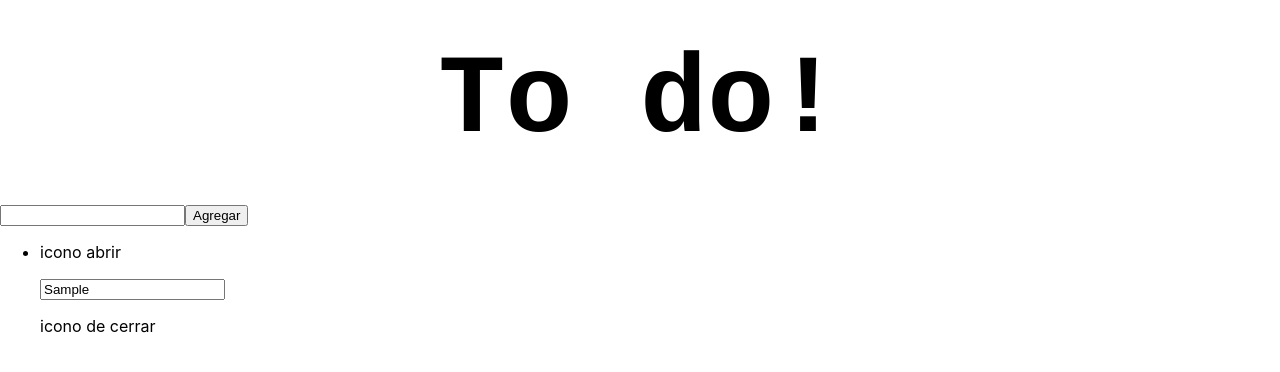
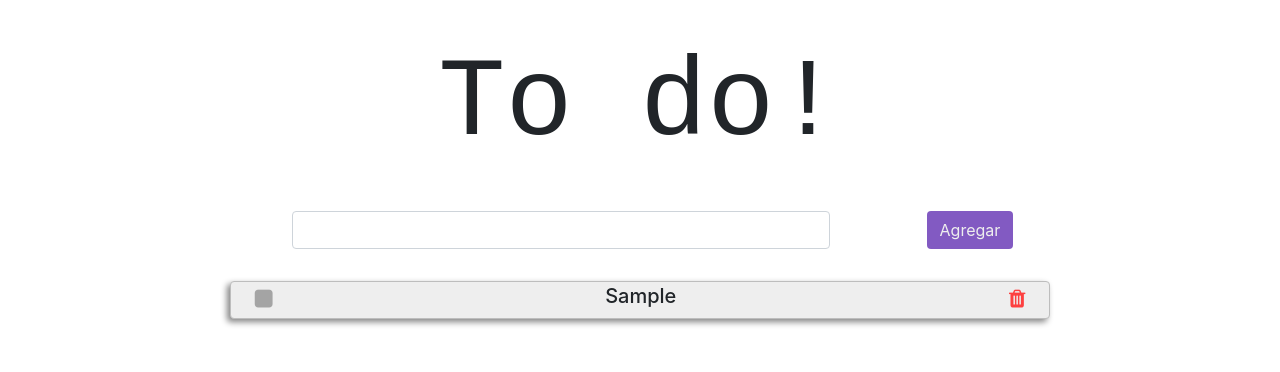
Before and after one commit to HenCor2019/todo-list-with-react, a React (Create React App) app: page / in a window 1280 px wide. Both pictures are taken after typing "Sample" into the empty fields and a click on the button "Agregar". Shown: the top 372 px of the page. Built offline with nearby package versions, Linux system fonts and the light colour scheme.

Commit message:
Add: bootstrap styles and install styled-components
Se agregaron las librerias para darle estilos al todo list, ademas de
agregar las fuentes de iconos
Se dieron estilos a el form de agregar una nueva tarea, las lista y las
tarjetas que contienen a las listas. (sin terminar)

```diff
--- a/package.json
+++ b/package.json
@@ -6,7 +6,10 @@
     "@testing-library/jest-dom": "^5.11.4",
     "@testing-library/react": "^11.1.0",
     "@testing-library/user-event": "^12.1.10",
+    "bootstrap": "^4.5.3",
+    "font-awesome": "^4.7.0",
     "react": "^17.0.1",
+    "react-bootstrap": "^1.4.0",
     "react-dom": "^17.0.1",
     "react-scripts": "4.0.0",
     "styled-components": "^5.2.1",
--- a/src/components/Card.js
+++ b/src/components/Card.js
@@ -1,17 +1,31 @@
 import React from 'react';
+import 'bootstrap/dist/css/bootstrap.min.css';
+import styled from 'styled-components';
+import 'font-awesome/css/font-awesome.min.css';
 
 function Card({ title, id, tasks, setTasks }) {
 
-/* funcionalidad que pienso agregar despues
-    const onUpdateTextTasks = (e) => {
-        const value = e.target.value;
-        console.log(value);
-        const remainsTasks = tasks.map(task => {if(task.todo===value){ task.todo=value; }});
-        setTasks(remainsTasks)
-        console.log(tasks);
+    const unCheck = 'fa fa-square pl-4'
+    const check = 'fa fa-check pl-4'
+
+    const onDoneTask = () => {
+        const state = document.getElementById('state')
+        const currentState = state.className;
+
+        if( currentState.includes(unCheck) ) {
+
+            state.className = check;
+            state.style.color='#825AC2';
+            state.style.fontSize='1.3em';
+
+        } else {
+
+            state.className = unCheck;
+            state.style.color='#A4A4A4';
+            state.style.fontSize='1.3em';
+        }
+
     }
-
-*/
 
     const onDeleteTasks = () => {
          const remainsTasks = tasks.filter( task => task.id !== id )
@@ -19,13 +33,30 @@ function Card({ title, id, tasks, setTasks }) {
 
     }
 
+    const ITrash = styled.i`
+        color: #FD4040;
+        font-size: 1.3em;
+    `;
+
+
+    const IState = styled.i`
+        color: #A4A4A4;
+        font-size: 1.3em;
+    `;
+
+    const Li = styled.li`
+        background-color: #eeeeee;
+        box-shadow: -3px 3px 6px #848484;
+        border: 1px solid #BDBDBD;
+        height: 2.34em;
+    `;
 
     return (
-        <li>
-            <p>icono abrir</p>
-            <input type="text" defaultValue={title}/>
-            <p onClick={onDeleteTasks}>icono de cerrar</p>
-        </li>
+        <Li className='rounded text-decoration-none d-flex justify-content-between  align-items-center w-75 my-2'>
+            <IState className={unCheck} id='state' onClick={onDoneTask} aria-hidden="true"></IState>
+            <h5>{title}</h5>
+            <ITrash onClick={onDeleteTasks} className="fa fa-trash pr-4" aria-hidden="true"></ITrash>
+        </Li>
     )
 }
 
--- a/src/components/Form.js
+++ b/src/components/Form.js
@@ -1,4 +1,6 @@
 import React from 'react';
+import 'bootstrap/dist/css/bootstrap.min.css';
+import styled from 'styled-components';
 
 const Form = ({tasks , setTasks, id, setId, title, setTitle }) => {
 
@@ -22,10 +24,22 @@ const Form = ({tasks , setTasks, id, setId, title, setTitle }) => {
 
    // console.log(tasks);
   }
+
+  const ButtonWrapper = styled.button`
+      background-color: #825AC2;
+      color: #eeeeee;
+  `;
+
     return(
-      <form>
-        <input id="title" value={title} onChange={inputTextHandler} />
-        <button type="submit" onClick={submitTask}>Agregar</button>
+      <form className='mx-auto container'>
+        <div className="form-row justify-content-center align-items-center pl-4">
+          <div className="col-6">
+            <input id="title" value={title} className='form-control' onChange={inputTextHandler} />
+          </div>
+          <div className="col-2 d-flex justify-content-end pr-1 ">
+            <ButtonWrapper type="submit" className='btn' onClick={submitTask}>Agregar</ButtonWrapper>
+          </div>
+        </div>
       </form>
     )
 }
--- a/src/containers/App/App.js
+++ b/src/containers/App/App.js
@@ -1,4 +1,4 @@
-import React, {useState} from 'react';
+import React, {Fragment, useState} from 'react';
 import Title from '../../components/Title';
 import Form from '../../components/Form';
 import List from '../List';
@@ -10,13 +10,19 @@ function App() {
   const [tasks, setTasks] = useState([]);
   const titleApp = 'To do!'
 
-
   return (
-    <div>
+    <Fragment>
       <Title titleApp={titleApp} />
-      <Form tasks={tasks} setTasks={setTasks} id={id} setId={setId} title={title} setTitle={setTitle}  />
+      <Form
+          tasks={tasks}
+          setTasks={setTasks}
+          id={id}
+          setId={setId}
+          title={title}
+          setTitle={setTitle}
+      />
       <List setTitle={setTitle} tasks={tasks} setTasks={setTasks}/>
-    </div>
+    </Fragment>
   );
 }
 
--- a/src/containers/List.js
+++ b/src/containers/List.js
@@ -1,14 +1,15 @@
 import React from 'react';
 import Card from '../components/Card';
+import 'bootstrap/dist/css/bootstrap.min.css';
+import styled from 'styled-components';
 
 function List( { setTitle, tasks, setTasks} ) {
 
    return (
-       <div>
-           <ul>
+       <div className='container mt-4'>
+           <ul className='d-flex justify-content-center align-items-center flex-column px-2'>
                { tasks.map(task => <Card key={task.id} title={task.todo} id={task.id} tasks={tasks} setTasks={setTasks}/>
     )
-
                }
            </ul>
        </div>
--- a/src/index.css
+++ b/src/index.css
@@ -1,4 +1,5 @@
 body {
+  background-color: #eeeeee;
   margin: 0;
   font-family: -apple-system, BlinkMacSystemFont, 'Segoe UI', 'Roboto', 'Oxygen',
     'Ubuntu', 'Cantarell', 'Fira Sans', 'Droid Sans', 'Helvetica Neue',
@@ -6,8 +7,3 @@ body {
   -webkit-font-smoothing: antialiased;
   -moz-osx-font-smoothing: grayscale;
 }
-
-code {
-  font-family: source-code-pro, Menlo, Monaco, Consolas, 'Courier New',
-    monospace;
-}
```
Also changed, not shown: 1 other file (tests, documents, lock files or other folders).
